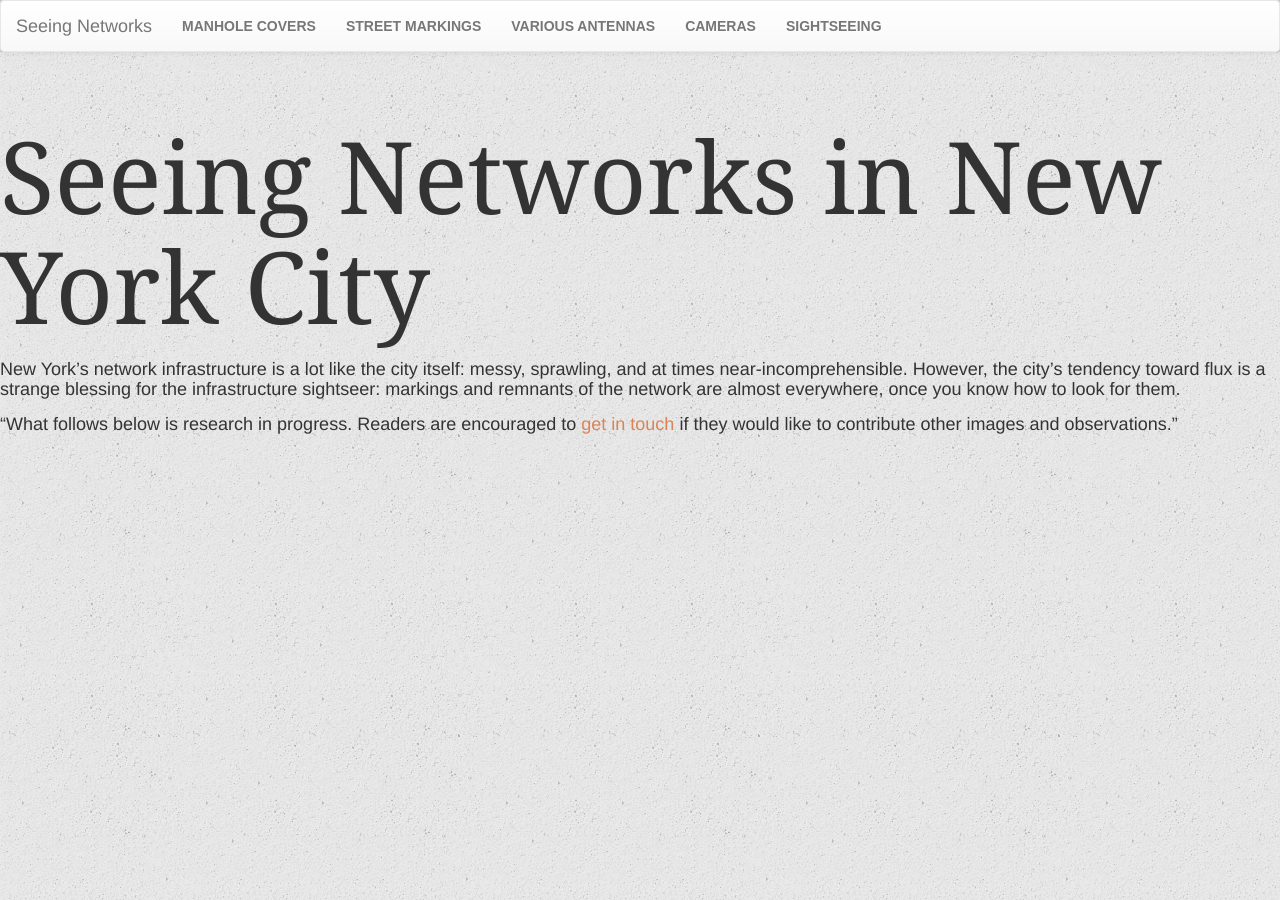
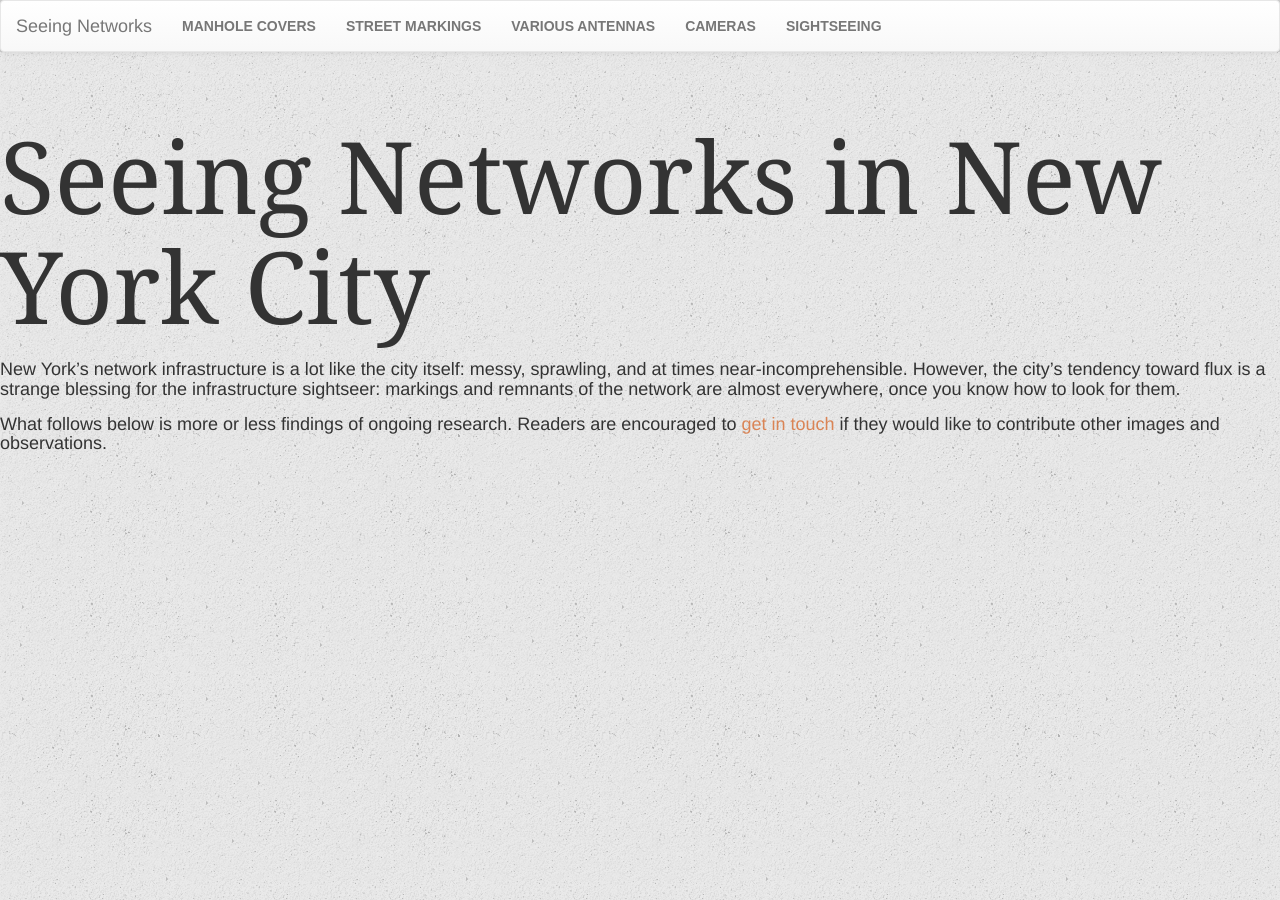
Before and after one commit to lifewinning/seeingnetworks, a Jekyll site: the page built from nyc/index.md, in a window 1280 px wide and 900 px high. Built offline with Jekyll 4.4.1, drawn with Linux system fonts in a browser that asks for light colours; nearby versions of some CDN libraries.

Commit message:
ohai index

```diff
--- a/nyc/index.md
+++ b/nyc/index.md
@@ -7,4 +7,4 @@
 
 New York's network infrastructure is a lot like the city itself: messy, sprawling, and at times near-incomprehensible. However, the city's tendency toward flux is a strange blessing for the infrastructure sightseer: markings and remnants of the network are almost everywhere, once you know how to look for them.
 
-"What follows below is research in progress. Readers are encouraged to <a href='mailto:lifewinning@gmail.com'>get in touch</a> if they would like to contribute other images and observations."
+What follows below is more or less findings of ongoing research. Readers are encouraged to <a href='mailto:lifewinning@gmail.com'>get in touch</a> if they would like to contribute other images and observations.
```
